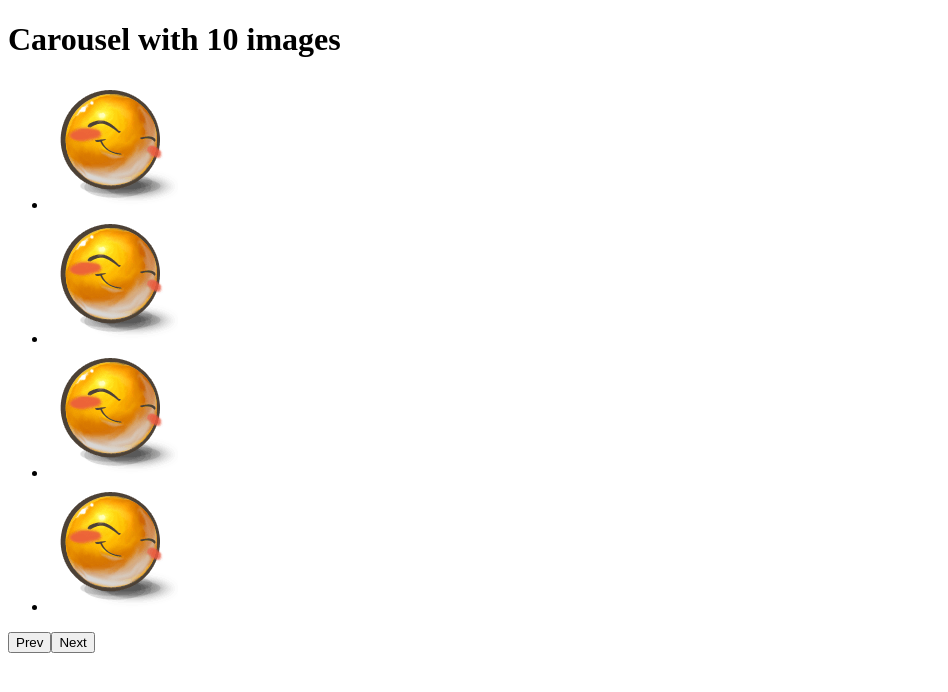
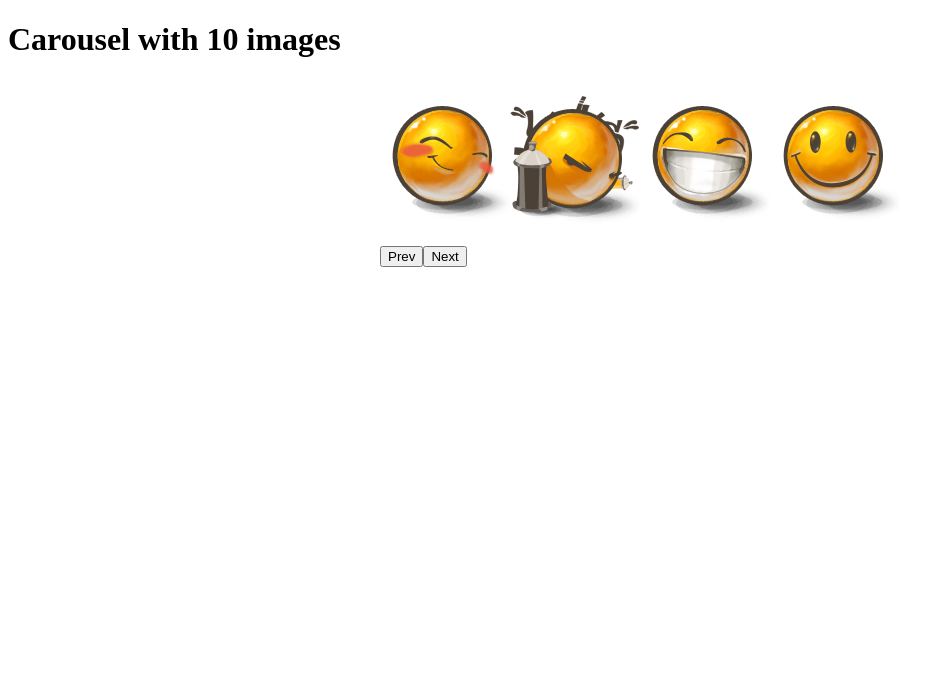
Before and after one commit to mate-academy/react_carousel, a React (Create React App) app: page / in a window 1280 px wide. Shown: the top 692 px of the page, without its empty margins (0-948 px from the left). Built offline with nearby package versions, Linux system fonts and the light colour scheme; the HTML template or start-up script is replaced by a standard one.

Commit message:
solution

```diff
--- a/src/App.js
+++ b/src/App.js
@@ -27,7 +27,7 @@ class App extends React.Component {
         {/* eslint-disable-next-line */}
         <h1>Carousel with {images.length} images</h1>
 
-        <Carousel />
+        <Carousel images={images} />
       </div>
     );
   }
--- a/src/components/Carousel.css
+++ b/src/components/Carousel.css
@@ -0,0 +1,11 @@
+.Carousel {
+  margin: auto;
+  overflow: hidden;
+}
+
+.Carousel__list {
+  display: flex;
+  padding-left: 0;
+  list-style: none;
+  transition: transform 0.3s;
+}
--- a/src/components/Carousel.js
+++ b/src/components/Carousel.js
@@ -1,17 +1,56 @@
 import React from 'react';
+import PropsTypes from 'prop-types';
+import './Carousel.css';
 
-const Carousel = () => (
-  <div className="Carousel">
-    <ul className="Carousel__list">
-      <li><img src="./img/1.png" alt="1" /></li>
-      <li><img src="./img/1.png" alt="2" /></li>
-      <li><img src="./img/1.png" alt="3" /></li>
-      <li><img src="./img/1.png" alt="4" /></li>
-    </ul>
+class Carousel extends React.Component {
+  state = {
+    index: 0,
+    visibleItem: 4,
+    widthItem: 130,
+  }
 
-    <button type="button">Prev</button>
-    <button type="button">Next</button>
-  </div>
-);
+  prevClick = () => {
+    this.setState(state => ({
+      index: state.index === 0
+        ? this.props.images.length - state.visibleItem : state.index - 1,
+    }));
+  }
+
+  nextClick = () => {
+    this.setState(state => ({
+      index: state.index + state.visibleItem === this.props.images.length
+        ? 0 : state.index + 1,
+    }));
+  }
+
+  render() {
+    const { images } = this.props;
+    const { index, visibleItem, widthItem } = this.state;
+
+    return (
+      <div
+        style={{ width: `${widthItem * visibleItem}px` }}
+        className="Carousel"
+      >
+        <ul
+          style={{ transform: `translateX(-${index * widthItem}px)` }}
+          className="Carousel__list"
+        >
+          {images.map(el => (
+            <li key={el}><img src={el} alt="index" /></li>
+          ))
+          }
+        </ul>
+
+        <button onClick={this.prevClick} type="button">Prev</button>
+        <button onClick={this.nextClick} type="button">Next</button>
+      </div>
+    );
+  }
+}
+
+Carousel.propTypes = {
+  images: PropsTypes.arrayOf.isRequired,
+};
 
 export default Carousel;
```
Also changed, not shown: 1 other file (tests, documents, lock files or other folders).
